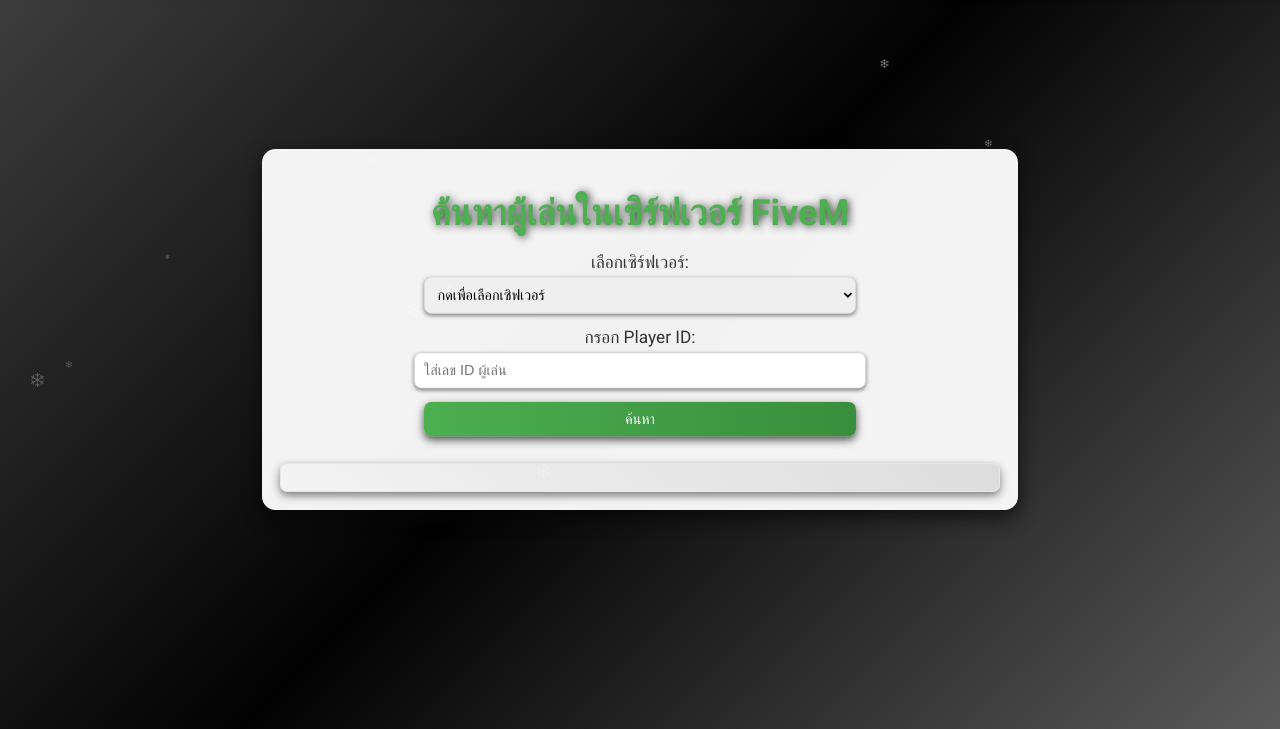
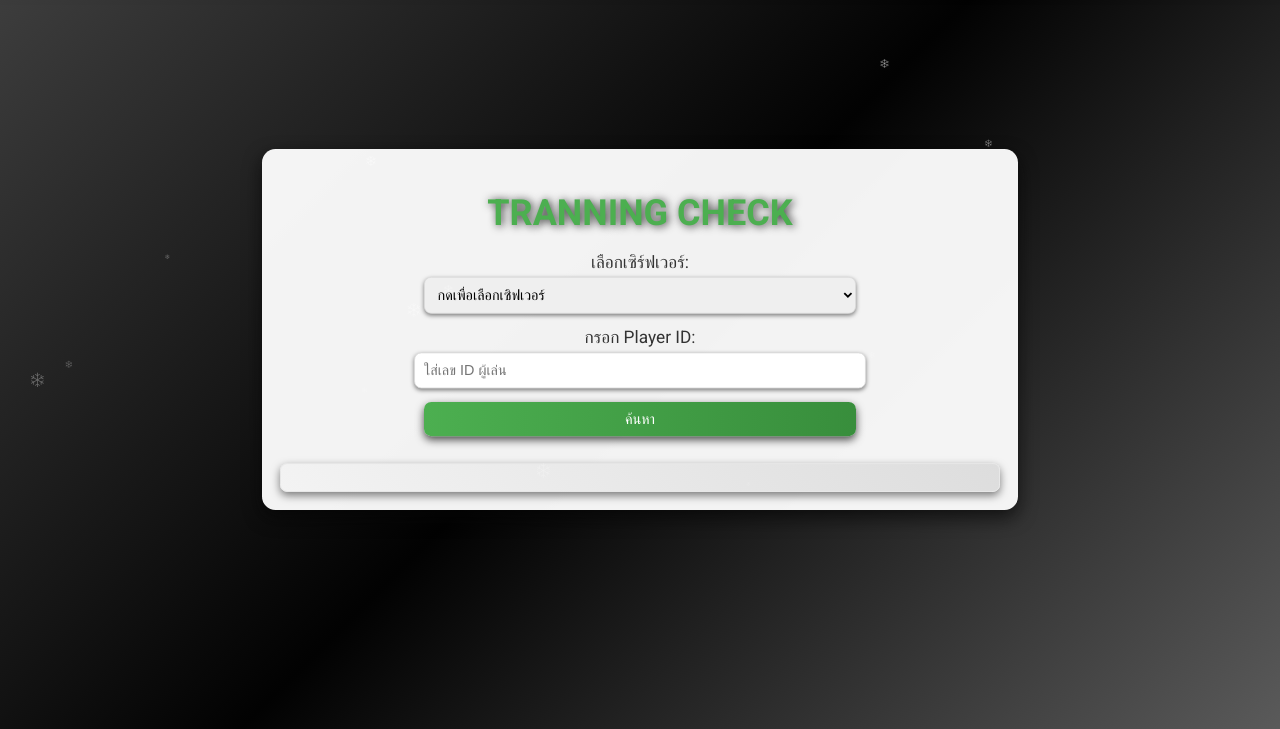
Before and after one commit to rrive0/bothp, a website: page tn.html in a window 1280 px wide. Shown: the part 71-800 px from the top of the page. Drawn offline with Linux system fonts and the light colour scheme.

Commit message:
Update tn.html

```diff
--- a/tn.html
+++ b/tn.html
@@ -180,7 +180,7 @@
     </div>
 
     <div class="container">
-        <h1>ค้นหาผู้เล่นในเซิร์ฟเวอร์ FiveM</h1>
+        <h1>TRANNING CHECK</h1>
         <label for="server">เลือกเซิร์ฟเวอร์:</label>
         <select id="server">
             <option value="">กดเพื่อเลือกเซิฟเวอร์</option>
```
